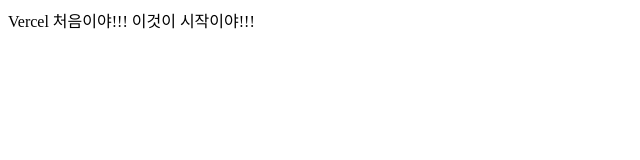
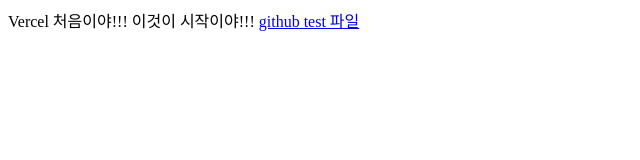
Before and after one commit to natasha51/nextjs2_project, a plain HTML site: page index.html in a window 1280 px wide. Shown: the whole page, without its empty margins (0-640 px from the left). Drawn offline with Linux system fonts and the light colour scheme.

Commit message:
Update index.html

```diff
--- a/index.html
+++ b/index.html
@@ -1 +1,2 @@
 Vercel 처음이야!!! 이것이 시작이야!!!
+<a href="./github_test.html">github test 파일</a>
```
